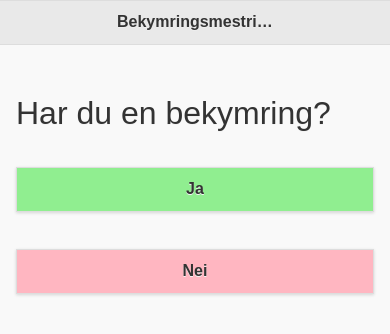
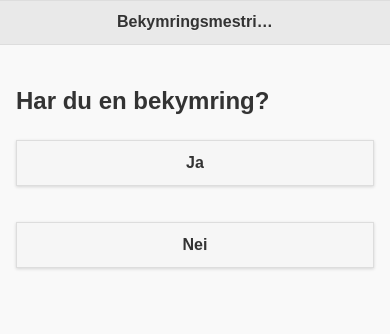
Before and after one commit to joensen/bekymringsmestring, a plain HTML site: page www/index.html in a window 390 px wide. Drawn offline with Linux system fonts and the light colour scheme; some packages are replaced by stand-ins of ours.

Commit message:
style changes

```diff
--- a/www/css/style.css
+++ b/www/css/style.css
@@ -1,3 +1,12 @@
 p {
-	font-size: 2em;
+	font-size: 1.5em;
+	font-weight: bold;
 }
+
+.button1 {
+	background-color: lightgreen;
+}
+
+.button2 {
+	background-color: lightpink;
+}
--- a/www/index.html
+++ b/www/index.html
@@ -14,14 +14,15 @@
     </head>
     <body>
         <div class="app">
+
             <div data-role="page" id="side1" data-add-back-btn="true">
                 <div data-role="header">
                     <h1>Bekymringsmestring</h1>
                 </div>
                 <div role="main" class="ui-content">
                     <p>Har du en bekymring?</p>
-                    <a href="#side2" style="background-color: lightgreen;" class="ui-btn ui-shadow" data-transition="slide">Ja</a><br/>
-                    <a href="#side3" style="background-color: lightpink;" class="ui-btn ui-shadow" data-transition="slide">Nei</a>
+                    <a href="#side2" class="ui-btn ui-shadow button1" data-transition="slide">Ja</a><br/>
+                    <a href="#side3" class="ui-btn ui-shadow button2" data-transition="slide">Nei</a>
                 </div>
             </div>
 
@@ -31,9 +32,9 @@
                     <h1>Bekymringsmestring</h1>
                 </div>
                 <div role="main" class="ui-content">
-                    <p class="question" style="font-size: 1.5em; font-weight: bold;">Omhandler bekymringen  din en tanke om en mulig fremtidig hendelse som du er redd for, eller omhandler tanken et ekte problem du oplever nå?</p>
-                    <a href="#side4" style="background-color: lightgreen;" class="ui-btn ui-shadow" data-transition="slide">Ja</a><br/>
-                    <a href="#side5" style="background-color: lightpink;" class="ui-btn ui-shadow" data-transition="slide">Nei</a><br/>
+                    <p>Omhandler bekymringen  din en tanke om en mulig fremtidig hendelse som du er redd for, eller omhandler tanken et ekte problem du oplever nå?</p>
+                    <a href="#side4" class="ui-btn ui-shadow button1" data-transition="slide">Ja</a><br/>
+                    <a href="#side5" class="ui-btn ui-shadow button2" data-transition="slide">Nei</a><br/>
                     <a href="#side1" data-transition="fade">Forsiden</a>
                 </div>
             </div>
```
